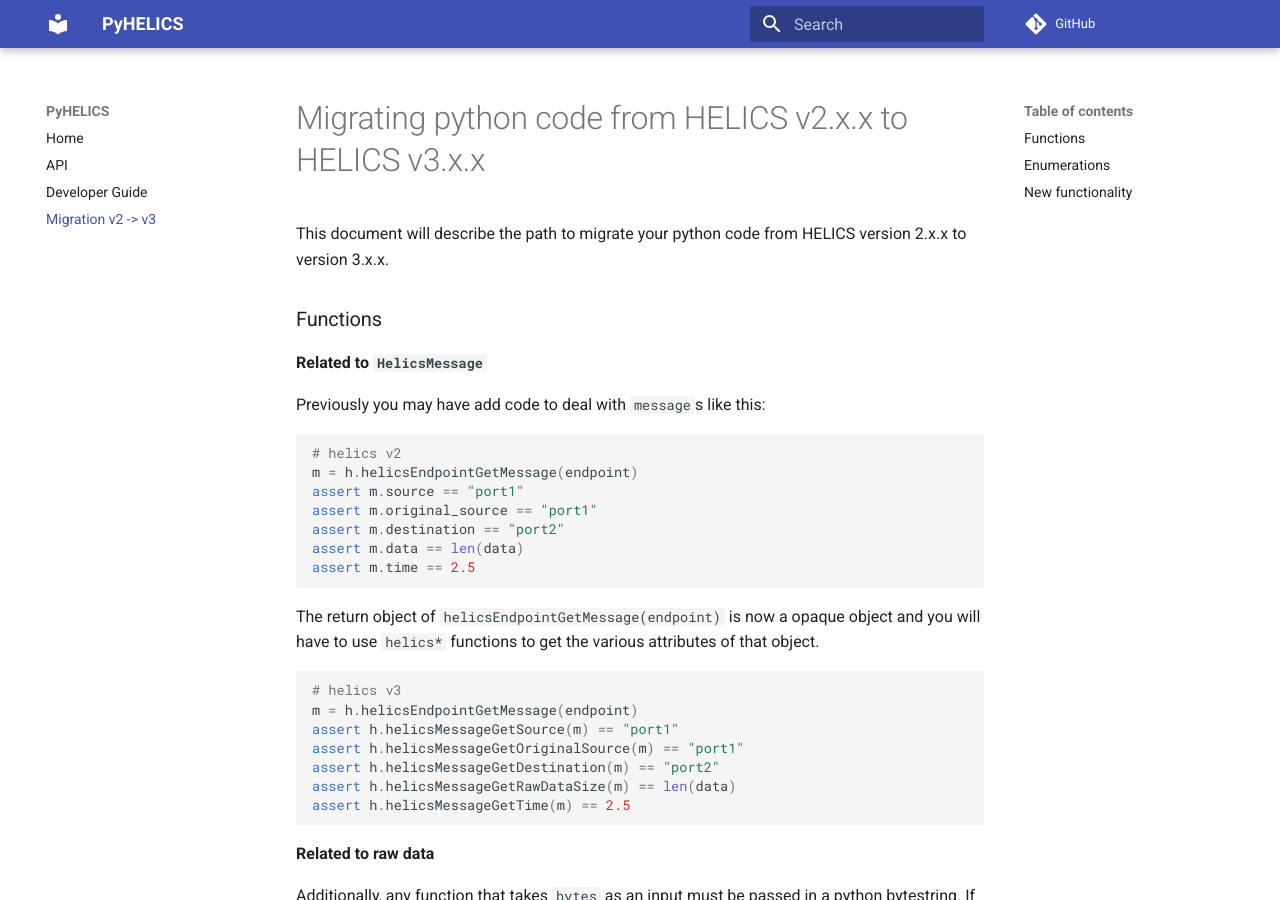
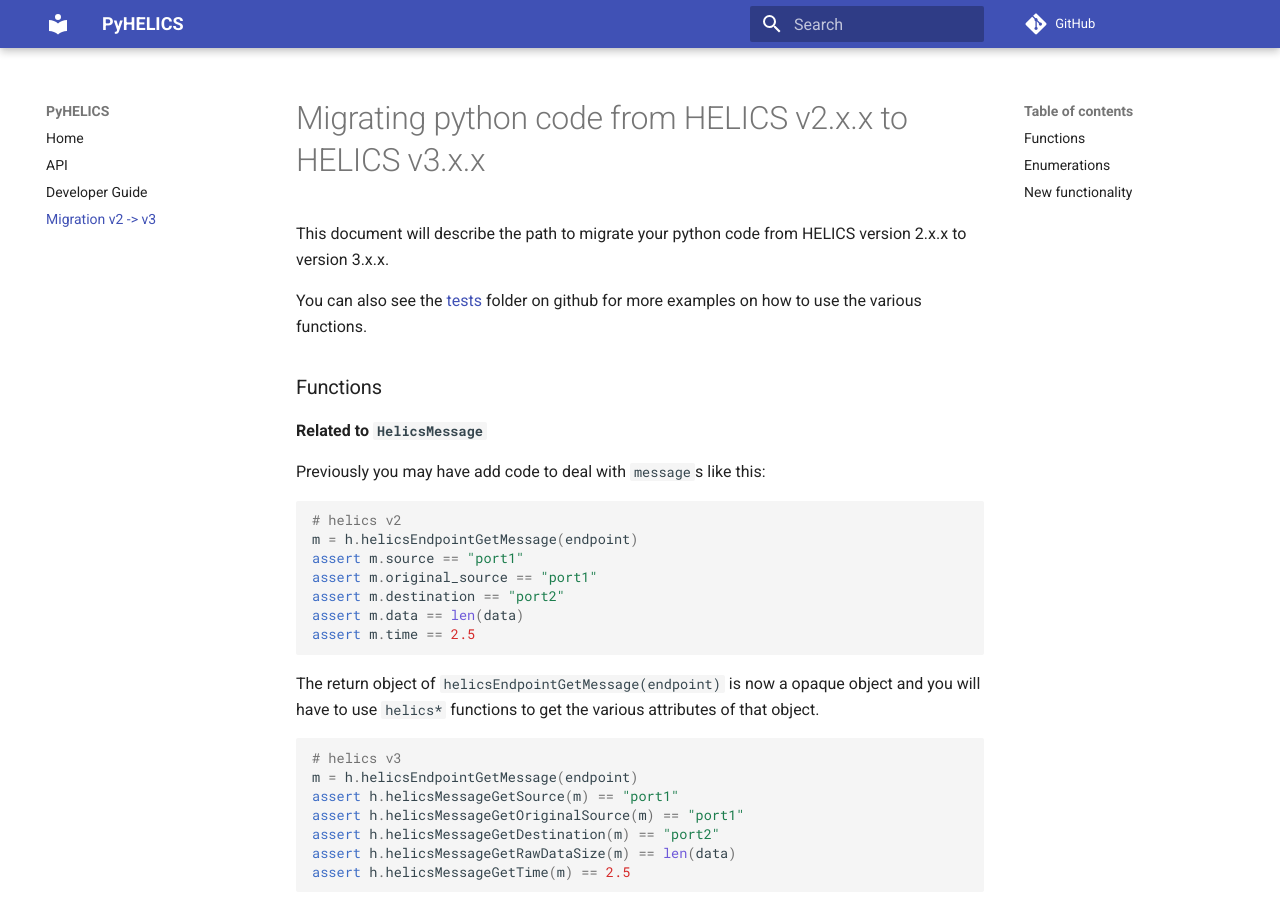
Before and after one commit to GMLC-TDC/pyhelics, an MkDocs documentation site: the page built from docs/migration-helics2-helics3.md, in a window 1280 px wide and 900 px high. Built offline with MkDocs 1.6.1 and Material for MkDocs 9.7.7, drawn with Linux system fonts in a browser that asks for light colours; comment, search, counter and statistics services are not loaded.

Commit message:
Update docs

```diff
--- a/docs/migration-helics2-helics3.md
+++ b/docs/migration-helics2-helics3.md
@@ -1,6 +1,8 @@
 # Migrating python code from HELICS v2.x.x to HELICS v3.x.x
 
 This document will describe the path to migrate your python code from HELICS version 2.x.x to version 3.x.x.
+
+You can also see the [tests](https://github.com/GMLC-TDC/pyhelics/tree/master/tests) folder on github for more examples on how to use the various functions.
 
 ### Functions
 
```
